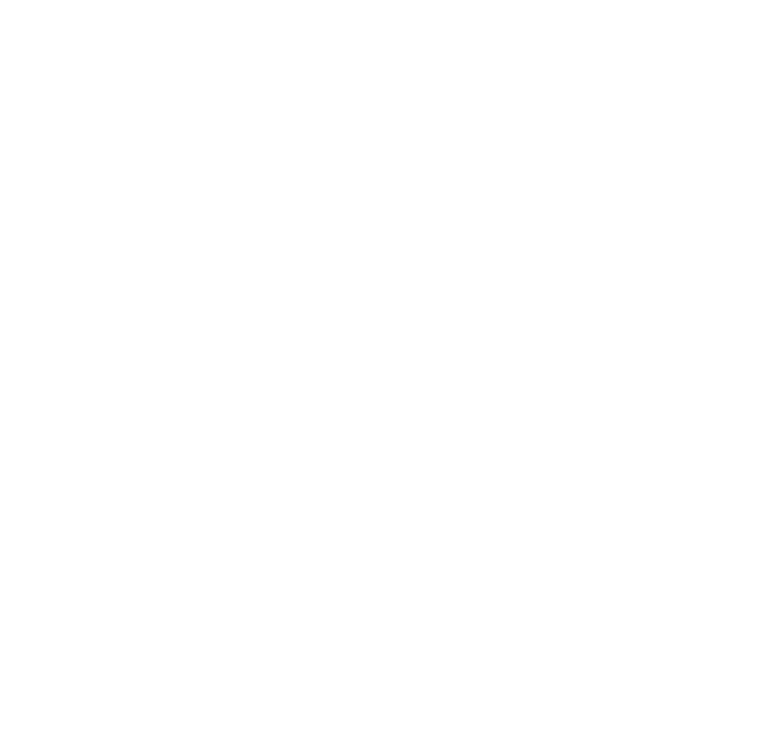
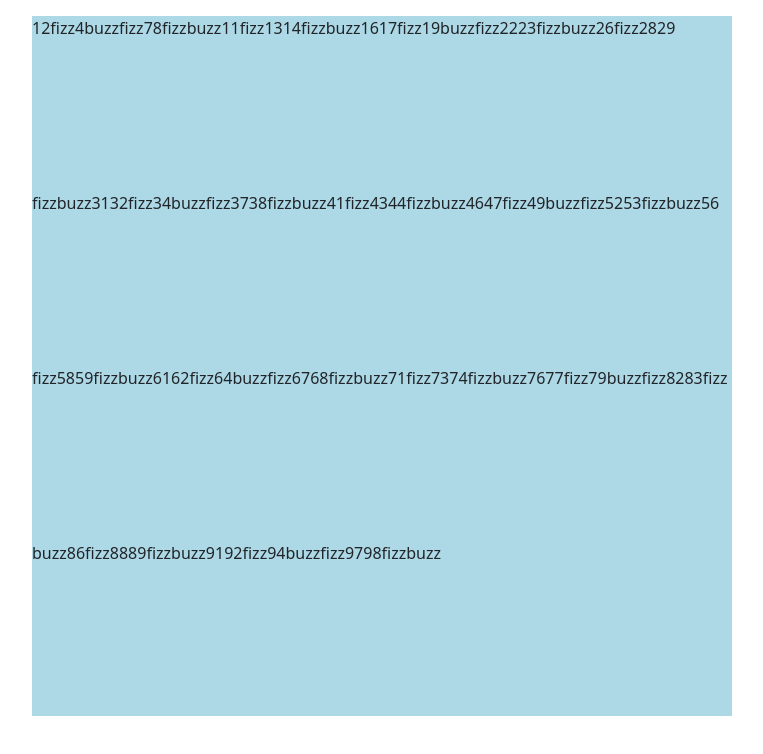
Before and after one commit to Matteo-Nesti/js-fizzbuzz, a plain HTML site: page index.html in a window 1280 px wide. Shown: the whole page, without its empty margins (258-1021 px from the left). Drawn offline with nearby package versions, Linux system fonts and the light colour scheme.

Commit message:
add in page with template literal

```diff
--- a/css/style.css
+++ b/css/style.css
@@ -0,0 +1,10 @@
+#my-container {
+    width: 700px;
+    height: 700px;
+    background-color: lightblue;
+    margin: 1rem auto;
+    display: flex;
+    flex-wrap: wrap;
+    align-items: flex-start;
+
+}
--- a/index.html
+++ b/index.html
@@ -14,6 +14,8 @@
     <title>Document</title>
 </head>
 <body>
+    <div id="my-container">
 
+    </div>
 </body>
 </html>
--- a/js/script.js
+++ b/js/script.js
@@ -1,22 +1,36 @@
 console.log('JS OK')
+
+
+// recupero elemento dal dom
+
+const containerElement = document.getElementById('my-container')
 
 
 // ciclo che stampa da 1 a 100
 for (let i = 1; i <= 100; i++) {
 
+    let stringa = ''
+
     if (i % 3 === 0 && i % 5 === 0) {
-        console.log('fizz-buzz')
+        console.log('fizzbuzz')
+        stringa = 'fizzbuzz'
+        containerElement.innerHTML += `<div>${stringa}</div>`;
     }
 
     else if (i % 3 === 0) {
         console.log('fizz')
+        stringa = 'fizz'
+        containerElement.innerHTML += `<div>${stringa}</div>`;
     }
 
     else if (i % 5 === 0) {
         console.log('buzz')
+        stringa = 'buzz'
+        containerElement.innerHTML += `<div>${stringa}</div>`;
     }
     else {
         console.log(i)
+        containerElement.innerHTML += `<div>${i}</div>`;
     }
 
 }
```
